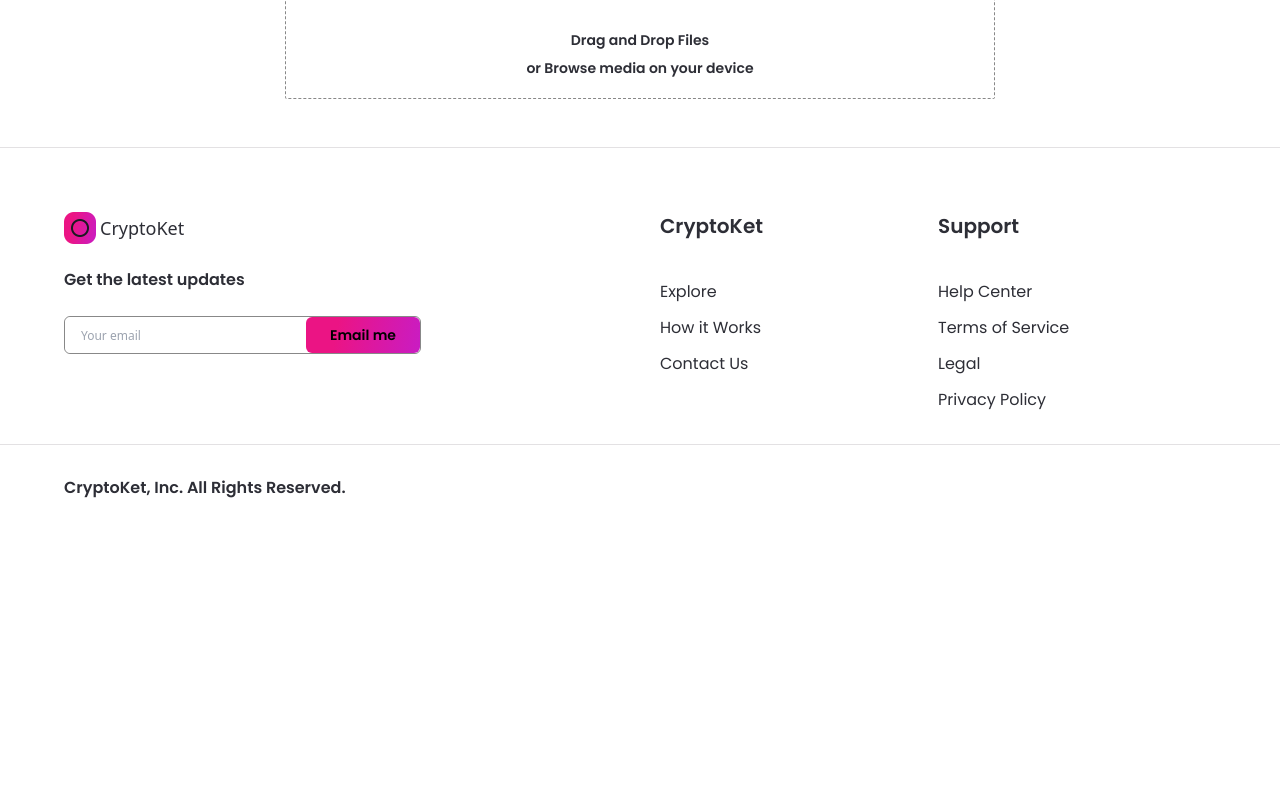
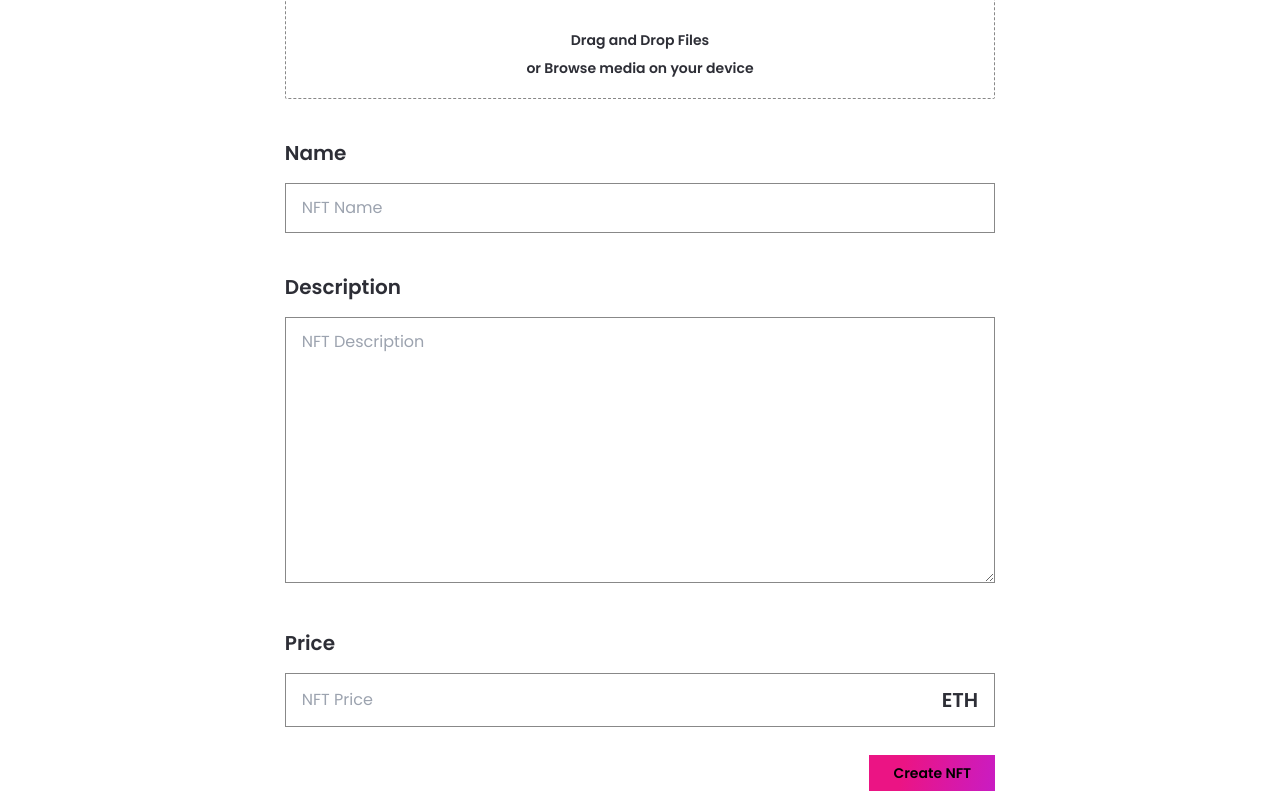
Before and after one commit to josephwork59-ux/borderfree-arc-commerce, a Next.js app: page /create-nft in a window 1280 px wide. Shown: the part 460-1260 px from the top of the page. Before the commit the page ends 1027 px from the top, so only its background shows below. Built offline with nearby package versions, Linux system fonts and the light colour scheme.

Commit message:
add Create NFT Page Input development

```diff
--- /dev/null
+++ b/components/Input.jsx
@@ -0,0 +1,39 @@
+import React from 'react';
+
+const Input = ({ inputType, title, placeholder, handleClick }) => (
+  <div className="mt-10 w-full">
+    <p className="font-poppins dark:text-white
+text-nft-black-1 font-semibold text-xl"
+    >{title}
+    </p>
+
+    {inputType === 'number' ? (
+      <div className="dark:bg-nft-black-1 bg-white border dark:border-nft-black-1 border-nft-gray-2 rounded-1g w-full outline-none font-poppins dark:text-white text-nft-gray-2 text-base mt-4 px-4 py-3 flexBetween flex-row">
+        <input
+          type="number"
+          className="flex w-full dark:bg-nft-black-1 bg-white outline-none"
+          placeholder={placeholder}
+          onChange={handleClick}
+        />
+        <p className="font-poppins dark:text-white text-nft-black-1 font-semibold text-xl">ETH</p>
+      </div>
+    ) : inputType === 'textarea' ? (
+      <textarea
+        rows={10}
+        className="dark:bg-nft-black-1 bg-white border dark:border-nft-black-1 border-nft-gray-2 rounded-1g w-full outline-none font-poppins dark:text-white text-nft-gray-2 text-base mt-4 px-4 py-3"
+        placeholder={placeholder}
+        onChange={handleClick}
+      />
+    )
+      : (
+        <input
+          className="dark:bg-nft-black-1 bg-white border dark:border-nft-black-1 border-nft-gray-2 rounded-1g w-full outline-none font-poppins dark:text-white text-nft-gray-2 text-base mt-4 px-4 py-3"
+          placeholder={placeholder}
+          onChange={handleClick}
+        />
+      )}
+
+  </div>
+);
+
+export default Input;
--- a/components/index.js
+++ b/components/index.js
@@ -4,5 +4,6 @@
 import Banner from './Banner';
 import CreatorCard from './CreatorCard';
 import NFTCard from './NFTCard';
+import Input from './Input';
 
-export { Navbar, Footer, Button, Banner, CreatorCard, NFTCard };
+export { Navbar, Footer, Button, Banner, CreatorCard, NFTCard, Input };
--- a/pages/create-nft.js
+++ b/pages/create-nft.js
@@ -4,11 +4,12 @@
 import Image from 'next/image';
 import { useTheme } from 'next-themes';
 
-import { Button } from '../components';
+import { Button, Input } from '../components';
 import images from '../assets';
 
 const CreateNFT = () => {
   const [fileUrl, setFileUrl] = useState(null);
+  const [formInput, setFormInput] = useState({ price: '', name: '', description: '' });
   const { theme } = useTheme;
 
   const onDrop = useCallback(() => {
@@ -27,6 +28,8 @@
     ${isDragAccept && ' border-file-accept '}
     ${isDragReject && ' border-file-reject '}`
   ), [isDragAccept, isDragActive, isDragReject]);
+
+  console.log(formInput);
 
   return (
     <div className="flex justify-center sm:px-4 p-12">
@@ -70,6 +73,33 @@
             )}
           </div>
         </div>
+
+        <Input
+          inputType="input"
+          title="Name"
+          placeholder="NFT Name"
+          handleClick={(e) => setFormInput({ ...formInput, name: e.target.value })}
+        />
+        <Input
+          inputType="textarea"
+          title="Description"
+          placeholder="NFT Description"
+          handleClick={(e) => setFormInput({ ...formInput, description: e.target.value })}
+        />
+        <Input
+          inputType="number"
+          title="Price"
+          placeholder="NFT Price"
+          handleClick={(e) => setFormInput({ ...formInput, price: e.target.value })}
+        />
+
+        <div className="mt-7 w-full flex justify-end">
+          <Button
+            btnName="Create NFT"
+            className="rounded-xl"
+            handleClick={() => {}}
+          />
+        </div>
       </div>
     </div>
   );
```
